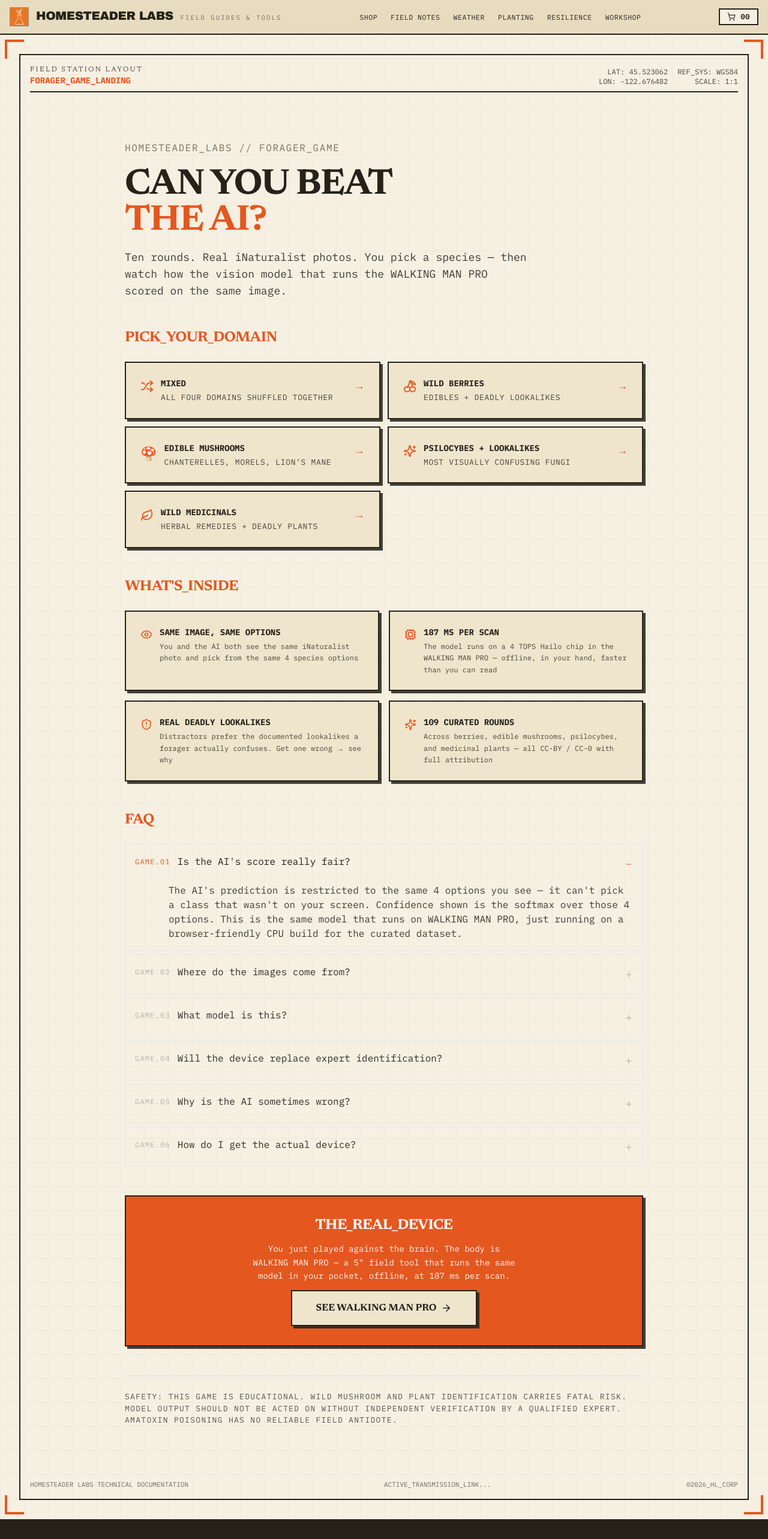
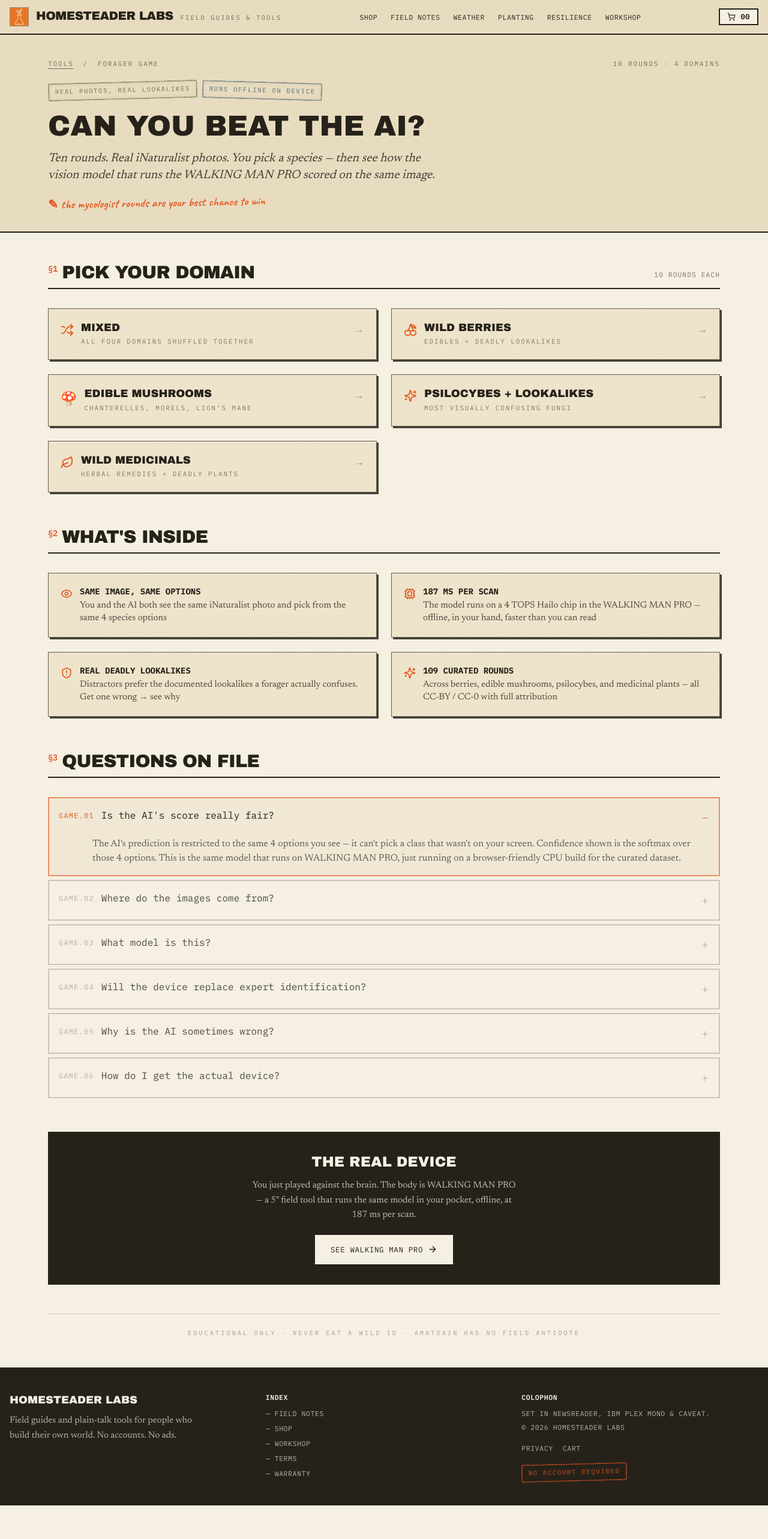
Before and after one commit to thefullnacho/homesteader-labs-next, a Next.js app: page /tools/forager-game in a window 1280 px wide. Shown: the top 2566 px of the page at 60% size. After the commit the page ends 2510 px from the top, so only its background shows below. Built offline with nearby package versions, Linux system fonts and the light colour scheme.

Commit message:
feat: forager game as the field quiz

```diff
--- a/app/tools/forager-game/page.tsx
+++ b/app/tools/forager-game/page.tsx
@@ -1,8 +1,6 @@
+import Link from 'next/link';
 import { ArrowRight, Eye, Cpu, ShieldAlert, Sparkles } from 'lucide-react';
-import FieldStationLayout from '@/components/ui/FieldStationLayout';
-import BrutalistBlock from '@/components/ui/BrutalistBlock';
-import Typography from '@/components/ui/Typography';
-import Button from '@/components/ui/Button';
+import { SectionHead, Stamp } from '@/components/field/kit';
 import FaqAccordion from '@/components/ui/FaqAccordion';
 import DomainPicker from '@/components/foragerGame/DomainPicker';
 
@@ -42,46 +40,63 @@
 
 export default function ForagerGameLanding() {
   return (
-    <FieldStationLayout stationId="FORAGER_GAME_LANDING" gridLines>
-      <div className="max-w-4xl mx-auto px-4 py-12 space-y-12">
+    <>
+      {/* Header band */}
+      <section className="bg-kraft grain border-b-2 border-ink relative">
+        <div className="max-w-6xl mx-auto px-4 pt-10 pb-10 relative z-[2]">
+          <div className="flex flex-wrap items-center gap-x-4 gap-y-2 font-mono text-[0.68rem] uppercase tracking-[0.18em] text-ink/60 mb-5">
+            <Link href="/tools/" className="hover:text-marker underline underline-offset-4">
+              Tools
+            </Link>
+            <span>/</span>
+            <span>Forager Game</span>
+            <span className="ml-auto">10 rounds · 4 domains</span>
+          </div>
+          <div className="flex flex-wrap gap-2 mb-5">
+            <Stamp color="text-moss">Real photos, real lookalikes</Stamp>
+            <Stamp color="text-slateblue" rotate="1.6deg">Runs offline on device</Stamp>
+          </div>
+          <h1 className="font-display uppercase text-3xl sm:text-5xl leading-[0.98] max-w-3xl text-balance">
+            Can you beat the AI?
+          </h1>
+          <p className="mt-4 text-lg md:text-xl leading-relaxed max-w-2xl text-ink/85 italic">
+            Ten rounds. Real iNaturalist photos. You pick a species — then see how
+            the vision model that runs the WALKING MAN PRO scored on the same image.
+          </p>
+          <p className="mt-3 font-hand font-semibold text-marker text-xl rotate-[-1deg]">
+            ✎ the mycologist rounds are your best chance to win
+          </p>
+        </div>
+      </section>
 
-        <header className="space-y-4">
-          <Typography variant="small" className="font-mono opacity-50 uppercase tracking-widest">
-            Homesteader_Labs // Forager_Game
-          </Typography>
-          <h1 className="text-4xl md:text-6xl font-bold uppercase tracking-tight leading-none">
-            Can you beat<br />
-            <span className="text-accent">the AI?</span>
-          </h1>
-          <p className="text-base md:text-lg opacity-70 max-w-2xl font-mono leading-relaxed">
-            Ten rounds. Real iNaturalist photos. You pick a species — then watch how the vision model that runs the WALKING MAN PRO scored on the same image.
-          </p>
-        </header>
-
+      <div className="max-w-6xl mx-auto px-4 pt-12 pb-12">
+        {/* Domain picker */}
         <section>
-          <Typography variant="h3" className="uppercase tracking-tight mb-6 text-accent">Pick_your_domain</Typography>
+          <SectionHead no="§1" title="Pick your domain" right="10 rounds each" />
           <DomainPicker />
         </section>
 
-        <section>
-          <Typography variant="h3" className="uppercase tracking-tight mb-6 text-accent">What&apos;s_inside</Typography>
-          <div className="grid grid-cols-1 md:grid-cols-2 gap-4">
-            {FEATURES.map(f => (
-              <BrutalistBlock key={f.label}>
-                <div className="flex items-start gap-3">
-                  <f.icon size={20} className="text-accent shrink-0 mt-1" />
+        {/* What's inside */}
+        <section className="mt-14">
+          <SectionHead no="§2" title="What's inside" />
+          <div className="grid grid-cols-1 md:grid-cols-2 gap-6">
+            {FEATURES.map((f) => (
+              <div key={f.label} className="card-paper grain p-5">
+                <div className="flex items-start gap-3 relative z-[2]">
+                  <f.icon size={20} className="text-marker shrink-0 mt-1" />
                   <div>
                     <p className="font-mono font-bold uppercase text-sm mb-1">{f.label}</p>
-                    <p className="text-xs font-mono opacity-60 leading-relaxed">{f.sub}</p>
+                    <p className="text-[0.95rem] text-ink/80 leading-snug">{f.sub}</p>
                   </div>
                 </div>
-              </BrutalistBlock>
+              </div>
             ))}
           </div>
         </section>
 
-        <section>
-          <Typography variant="h3" className="uppercase tracking-tight mb-6 text-accent">FAQ</Typography>
+        {/* FAQ */}
+        <section className="mt-14">
+          <SectionHead no="§3" title="Questions on file" />
           <FaqAccordion faqs={FAQS} prefix="GAME" defaultOpen={0} />
           <script
             type="application/ld+json"
@@ -99,27 +114,29 @@
           />
         </section>
 
-        <section>
-          <BrutalistBlock variant="accent">
-            <div className="text-center space-y-3 py-2">
-              <Typography variant="h3" className="uppercase tracking-tight">The_real_device</Typography>
-              <p className="text-sm font-mono opacity-80 max-w-md mx-auto leading-relaxed">
-                You just played against the brain. The body is WALKING MAN PRO — a 5&quot; field tool that runs the same model in your pocket, offline, at 187 ms per scan.
-              </p>
-              <Button variant="secondary" size="lg" href="/shop/wlk-mn-pro/">
-                See WALKING MAN PRO <ArrowRight size={18} className="ml-2" />
-              </Button>
-            </div>
-          </BrutalistBlock>
+        {/* Device CTA */}
+        <section className="mt-14 no-print">
+          <div className="bg-ink text-paper border-2 border-ink p-6 md:p-8 text-center">
+            <p className="font-display uppercase text-xl md:text-2xl">The real device</p>
+            <p className="mt-3 text-[0.95rem] text-paper/75 max-w-md mx-auto leading-relaxed">
+              You just played against the brain. The body is WALKING MAN PRO — a
+              5&quot; field tool that runs the same model in your pocket, offline,
+              at 187 ms per scan.
+            </p>
+            <Link
+              href="/shop/wlk-mn-pro/"
+              className="mt-5 inline-flex items-center justify-center gap-2 bg-paper text-ink border-2 border-paper px-6 py-3 font-mono text-[0.78rem] uppercase tracking-wider hover:bg-marker hover:border-marker hover:text-paper transition-colors"
+            >
+              See WALKING MAN PRO <ArrowRight size={16} />
+            </Link>
+          </div>
         </section>
 
-        <section className="border-t-2 border-foreground-primary/20 pt-6">
-          <p className="text-[10px] font-mono opacity-50 uppercase tracking-widest leading-relaxed">
-            Safety: This game is educational. Wild mushroom and plant identification carries fatal risk. Model output should not be acted on without independent verification by a qualified expert. Amatoxin poisoning has no reliable field antidote.
-          </p>
-        </section>
-
+        {/* Safety + station footer */}
+        <p className="mt-12 text-center font-mono text-[0.64rem] uppercase tracking-[0.3em] text-ink/40 border-t border-ink/20 pt-6">
+          Educational only · Never eat a wild ID · Amatoxin has no field antidote
+        </p>
       </div>
-    </FieldStationLayout>
+    </>
   );
 }
--- a/components/foragerGame/DomainPicker.tsx
+++ b/components/foragerGame/DomainPicker.tsx
@@ -2,7 +2,6 @@
 
 import Link from 'next/link';
 import { Cherry, Sparkles, Leaf, Shuffle } from 'lucide-react';
-import BrutalistBlock from '@/components/ui/BrutalistBlock';
 import type { PlayMode } from '@/lib/foragerGame/types';
 
 interface DomainOption {
@@ -13,7 +12,7 @@
 }
 
 const ICON_SIZE = 22;
-const ICON_CLASS = 'text-accent shrink-0 mt-1';
+const ICON_CLASS = 'text-marker shrink-0 mt-1';
 
 const DOMAINS: DomainOption[] = [
   { key: 'mixed',                label: 'Mixed',                   sub: 'All four domains shuffled together',     icon: <Shuffle  size={ICON_SIZE} className={ICON_CLASS} /> },
@@ -25,24 +24,26 @@
 
 export default function DomainPicker() {
   return (
-    <div className="grid grid-cols-1 md:grid-cols-2 gap-3">
+    <div className="grid grid-cols-1 md:grid-cols-2 gap-6">
       {DOMAINS.map(d => (
         <Link
           key={d.key}
           href={`/tools/forager-game/play/?mode=${d.key}`}
-          className="block"
           data-mode={d.key}
+          className="card-paper grain p-5 block hover:-translate-y-1 transition-transform group"
         >
-          <BrutalistBlock>
-            <div className="flex items-start gap-3">
-              {d.icon}
-              <div className="flex-1">
-                <p className="font-mono font-bold uppercase text-sm">{d.label}</p>
-                <p className="text-[10px] font-mono opacity-60 mt-1 uppercase tracking-wider">{d.sub}</p>
-              </div>
-              <span className="text-accent text-lg font-mono">→</span>
+          <div className="flex items-start gap-3 relative z-[2]">
+            {d.icon}
+            <div className="flex-1">
+              <p className="font-display uppercase text-lg leading-tight group-hover:text-marker transition-colors">
+                {d.label}
+              </p>
+              <p className="mt-1 font-mono text-[0.68rem] uppercase tracking-[0.18em] text-ink/55">
+                {d.sub}
+              </p>
             </div>
-          </BrutalistBlock>
+            <span className="text-ink/40 group-hover:text-marker text-lg font-mono transition-colors">→</span>
+          </div>
         </Link>
       ))}
     </div>
--- a/components/foragerGame/EndScreen.tsx
+++ b/components/foragerGame/EndScreen.tsx
@@ -3,8 +3,6 @@
 import { useEffect, useState } from 'react';
 import Link from 'next/link';
 import { Trophy, Bot, Mail, Twitter, Share2, ArrowRight, AlertTriangle, CheckCircle } from 'lucide-react';
-import BrutalistBlock from '@/components/ui/BrutalistBlock';
-import Typography from '@/components/ui/Typography';
 import { recordResult } from '@/lib/foragerGame/session';
 import type { GameResult } from '@/lib/foragerGame/types';
 
@@ -64,40 +62,43 @@
 
   return (
     <div className="space-y-6">
-      <BrutalistBlock variant="accent" refTag="RESULT">
-        <div className="text-center space-y-3 py-2">
+      {/* Score card */}
+      <div className="border-2 border-ink bg-kraft grain p-6 md:p-8">
+        <div className="text-center space-y-3 relative z-[2]">
           {result.verdict === 'you-win' ? (
-            <Trophy size={36} className="mx-auto text-white" />
+            <Trophy size={36} className="mx-auto text-moss" />
           ) : (
-            <Bot size={36} className="mx-auto text-white" />
+            <Bot size={36} className="mx-auto text-marker" />
           )}
-          <Typography variant="h2" className="uppercase tracking-tight">{verdictText}</Typography>
-          <div className="flex items-center justify-center gap-6 text-lg font-mono">
+          <p className="font-display uppercase text-2xl md:text-3xl tracking-tight">{verdictText}</p>
+          <div className="flex items-center justify-center gap-6">
             <div>
-              <span className="text-[10px] font-mono uppercase opacity-60 block">You</span>
-              <span className="text-3xl font-bold tabular-nums">{result.userScore}</span>
+              <span className="font-mono text-[0.64rem] uppercase tracking-[0.18em] text-ink/55 block">You</span>
+              <span className="text-3xl font-display tabular-nums">{result.userScore}</span>
             </div>
-            <span className="opacity-40">vs</span>
+            <span className="text-ink/40 font-mono">vs</span>
             <div>
-              <span className="text-[10px] font-mono uppercase opacity-60 block">AI</span>
-              <span className="text-3xl font-bold tabular-nums text-white">{result.aiScore}</span>
+              <span className="font-mono text-[0.64rem] uppercase tracking-[0.18em] text-ink/55 block">AI</span>
+              <span className="text-3xl font-display tabular-nums text-marker">{result.aiScore}</span>
             </div>
           </div>
-          <p className="text-[10px] font-mono opacity-50 uppercase tracking-widest">
+          <p className="font-mono text-[0.64rem] uppercase tracking-[0.18em] text-ink/50">
             Total time {(result.totalResponseMs / 1000).toFixed(1)}s · AI runs each ID in 187 ms on device
           </p>
         </div>
-      </BrutalistBlock>
+      </div>
 
-      <BrutalistBlock>
-        <Typography variant="h3" className="uppercase tracking-tight mb-3">Field_Guide</Typography>
-        <p className="text-xs font-mono opacity-70 leading-relaxed mb-3">
+      {/* Field guide capture */}
+      <div className="card-paper grain p-6">
+        <div className="relative z-[2]">
+          <p className="font-display uppercase text-lg mb-3">Field guide</p>
+          <p className="text-[0.95rem] text-ink/80 leading-relaxed mb-3">
             Drop your email — we&apos;ll send the printable lookalike field guide for every species you saw, plus seasonal foraging windows for your zone.
           </p>
           {emailStatus === 'success' ? (
-          <div className="flex items-center gap-2 text-accent">
+            <div className="flex items-center gap-2 text-moss">
               <CheckCircle size={16} />
-            <span className="text-xs font-mono uppercase">Field guide on its way to {email}</span>
+              <span className="font-mono text-[0.72rem] uppercase tracking-wider">Field guide on its way to {email}</span>
             </div>
           ) : (
             <form onSubmit={handleEmail} className="space-y-2">
@@ -108,34 +109,37 @@
                   value={email}
                   onChange={e => setEmail(e.target.value)}
                   placeholder="you@example.com"
-                className="flex-1 bg-black/30 border-2 border-foreground-primary/40 focus:border-accent outline-none px-3 py-2 text-sm font-mono"
+                  className="flex-1 bg-paper border-2 border-ink px-3 py-2 font-mono text-sm focus:border-marker focus:outline-none transition-colors"
                 />
                 <button
                   type="submit"
                   disabled={emailStatus === 'loading' || !email.includes('@')}
-                className="inline-flex items-center gap-2 px-4 py-2 border-2 border-accent text-accent font-bold uppercase text-xs hover:bg-accent hover:text-white disabled:opacity-40"
+                  className="inline-flex items-center gap-2 px-4 py-2 border-2 border-ink bg-ink text-paper font-mono text-[0.72rem] uppercase tracking-wider hover:bg-marker hover:border-marker disabled:opacity-40 transition-colors"
                 >
                   <Mail size={14} /> Send
                 </button>
               </div>
               {emailError && (
-              <div className="flex items-center gap-2 text-red-300 text-[10px] font-mono">
+                <div className="flex items-center gap-2 text-rust font-mono text-[0.68rem]">
                   <AlertTriangle size={12} /> {emailError}
                 </div>
               )}
-            <p className="text-[10px] font-mono opacity-30 uppercase tracking-widest">No spam. One field guide + seasonal notes.</p>
+              <p className="font-mono text-[0.64rem] uppercase tracking-[0.18em] text-ink/40">No spam. One field guide + seasonal notes.</p>
             </form>
           )}
-      </BrutalistBlock>
+        </div>
+      </div>
 
-      <BrutalistBlock>
-        <Typography variant="h3" className="uppercase tracking-tight mb-3">Share_score</Typography>
+      {/* Share */}
+      <div className="card-paper grain p-6">
+        <div className="relative z-[2]">
+          <p className="font-display uppercase text-lg mb-3">Share score</p>
           <div className="flex flex-wrap gap-2">
             <a
               href={`https://twitter.com/intent/tweet?text=${shareText}&url=${shareUrl}`}
               target="_blank"
               rel="noopener noreferrer"
-            className="inline-flex items-center gap-2 px-4 py-2 border-2 border-foreground-primary/40 hover:border-accent hover:text-accent text-xs font-mono font-bold uppercase"
+              className="inline-flex items-center gap-2 px-4 py-2 border-2 border-ink bg-paper hover:bg-kraft font-mono text-[0.72rem] uppercase tracking-wider transition-colors"
             >
               <Twitter size={12} /> X / Twitter
             </a>
@@ -143,40 +147,40 @@
               href={`https://www.facebook.com/sharer/sharer.php?u=${shareUrl}`}
               target="_blank"
               rel="noopener noreferrer"
-            className="inline-flex items-center gap-2 px-4 py-2 border-2 border-foreground-primary/40 hover:border-accent hover:text-accent text-xs font-mono font-bold uppercase"
+              className="inline-flex items-center gap-2 px-4 py-2 border-2 border-ink bg-paper hover:bg-kraft font-mono text-[0.72rem] uppercase tracking-wider transition-colors"
             >
               <Share2 size={12} /> Facebook
             </a>
             <a
               href={ogPath}
               download={`forager-score-${result.userScore}-${result.aiScore}.png`}
-            className="inline-flex items-center gap-2 px-4 py-2 border-2 border-foreground-primary/40 hover:border-accent hover:text-accent text-xs font-mono font-bold uppercase"
+              className="inline-flex items-center gap-2 px-4 py-2 border-2 border-ink bg-paper hover:bg-kraft font-mono text-[0.72rem] uppercase tracking-wider transition-colors"
             >
               <Share2 size={12} /> Save score card
             </a>
           </div>
-      </BrutalistBlock>
+        </div>
+      </div>
 
-      <BrutalistBlock variant="accent">
-        <div className="text-center space-y-3 py-2">
-          <Typography variant="h3" className="uppercase tracking-tight">The_real_device</Typography>
-          <p className="text-xs font-mono opacity-80 max-w-md mx-auto leading-relaxed">
+      {/* Device CTA */}
+      <div className="bg-ink text-paper border-2 border-ink p-6 md:p-8 text-center">
+        <p className="font-display uppercase text-xl">The real device</p>
+        <p className="mt-3 text-[0.95rem] text-paper/75 max-w-md mx-auto leading-relaxed">
           That same model — running on a 4 TOPS Hailo chip in your hand, offline, in 187 ms per scan. WALKING MAN PRO is a 5&quot; field tool that does this in your pocket.
         </p>
         <Link
           href="/shop/wlk-mn-pro/"
-            className="inline-flex items-center justify-center gap-2 font-bold uppercase bg-white text-accent border-2 border-white px-6 py-3 text-sm shadow-brutalist hover:bg-white/90"
+          className="mt-5 inline-flex items-center justify-center gap-2 bg-paper text-ink border-2 border-paper px-6 py-3 font-mono text-[0.78rem] uppercase tracking-wider hover:bg-marker hover:border-marker hover:text-paper transition-colors"
         >
           See WALKING MAN PRO <ArrowRight size={16} />
         </Link>
       </div>
-      </BrutalistBlock>
 
       <button
         onClick={onReplay}
-        className="w-full border-2 border-foreground-primary/40 hover:border-accent hover:text-accent px-6 py-3 text-sm font-mono font-bold uppercase"
+        className="w-full border-2 border-ink bg-paper hover:bg-kraft px-6 py-3 font-mono text-[0.78rem] uppercase tracking-wider transition-colors"
       >
-        Play_again
+        Play again
       </button>
     </div>
   );
--- a/components/ui/FaqAccordion.tsx
+++ b/components/ui/FaqAccordion.tsx
@@ -42,10 +42,10 @@
         return (
           <div
             key={faq.q}
-            className={`border transition-colors ${
+            className={`border-2 transition-colors ${
               isOpen
-                ? 'border-accent/40 bg-accent/[0.03]'
-                : 'border-border-primary/20 hover:border-border-primary/40'
+                ? 'border-marker/60 bg-kraft/40'
+                : 'border-ink/20 hover:border-ink/50'
             }`}
           >
             <button
@@ -56,24 +56,24 @@
             >
               <span
                 className={`text-[9px] font-mono uppercase tracking-widest mt-1 shrink-0 ${
-                  isOpen ? 'text-accent' : 'opacity-30'
+                  isOpen ? 'text-marker' : 'text-ink/30'
                 }`}
               >
                 {prefix}.{num}
               </span>
               <span
                 className={`flex-1 text-sm md:text-base font-mono leading-snug ${
-                  isOpen ? 'opacity-100' : 'opacity-80'
+                  isOpen ? 'text-ink' : 'text-ink/80'
                 }`}
               >
                 {faq.q}
               </span>
-              <span className={`mt-1 shrink-0 ${isOpen ? 'text-accent' : 'opacity-30'}`}>
+              <span className={`mt-1 shrink-0 ${isOpen ? 'text-marker' : 'text-ink/30'}`}>
                 {isOpen ? <Minus size={14} /> : <Plus size={14} />}
               </span>
             </button>
             {isOpen && (
-              <div className="px-4 pb-4 md:pl-[72px] text-sm md:text-base font-mono opacity-70 leading-relaxed">
+              <div className="px-4 pb-4 md:pl-[72px] text-sm md:text-base text-ink/70 leading-relaxed">
                 {faq.a}
               </div>
             )}
```
Also changed, not shown: app/tools/forager-game/play/page.tsx (+5 -8 lines), components/foragerGame/GameShell.tsx (+15 -11 lines), components/foragerGame/RevealView.tsx (+26 -24 lines), components/foragerGame/RoundView.tsx (+8 -9 lines), components/foragerGame/SafetyBadge.tsx (+4 -4 lines), components/foragerGame/Scoreboard.tsx (+7 -7 lines). Lines whose indentation alone changed are shown as unchanged.
